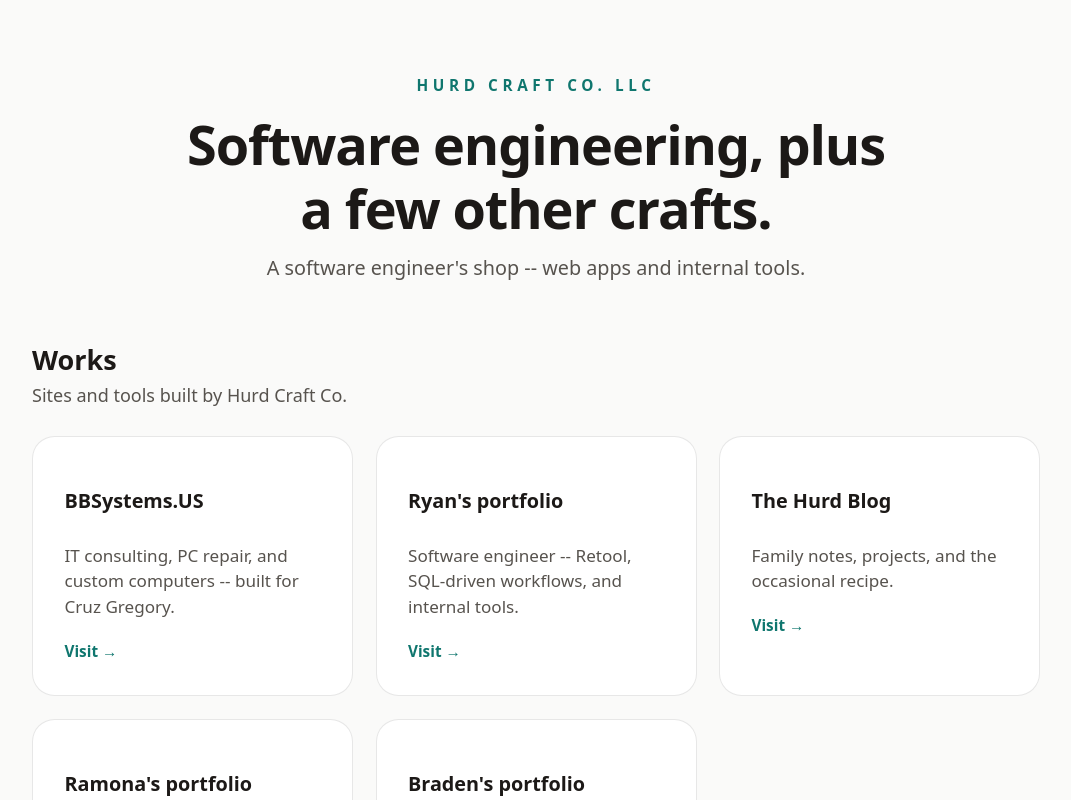
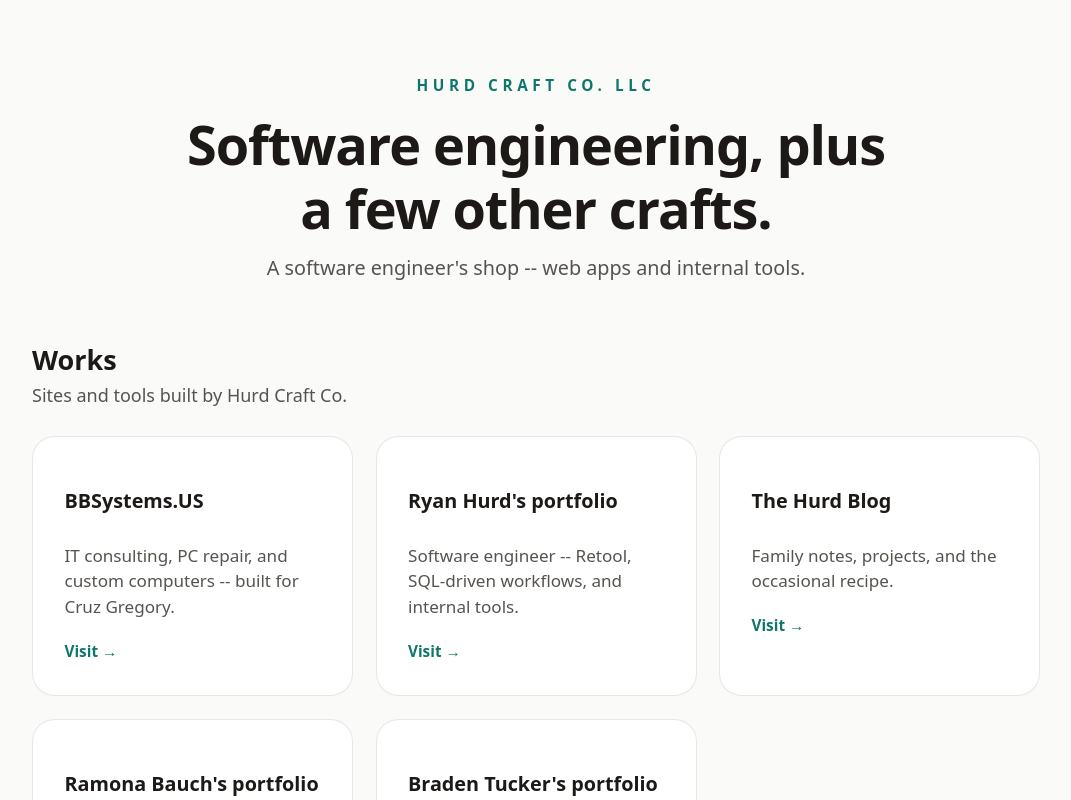
Before and after one commit to rh7112/hurd-cc, a React (Vite) app: page / in a window 1280 px wide. Shown: the top 800 px of the page, without its empty margins (104-1175 px from the left). Built offline with nearby package versions, Linux system fonts and the light colour scheme.

Commit message:
Include last names in Works card titles
Disambiguates whose portfolio is whose -- useful now that BBSystems.US
sits alongside them, and going forward if other people with the same
first names get portfolios built for them too.

Co-Authored-By: Claude Sonnet 5 <noreply@anthropic.com>

```diff
--- a/src/App.jsx
+++ b/src/App.jsx
@@ -7,7 +7,7 @@ const works = [
     description: 'IT consulting, PC repair, and custom computers -- built for Cruz Gregory.',
   },
   {
-    name: "Ryan's portfolio",
+    name: "Ryan Hurd's portfolio",
     href: 'https://ryan.hurd.cc',
     description: 'Software engineer -- Retool, SQL-driven workflows, and internal tools.',
   },
@@ -17,12 +17,12 @@ const works = [
     description: 'Family notes, projects, and the occasional recipe.',
   },
   {
-    name: "Ramona's portfolio",
+    name: "Ramona Bauch's portfolio",
     href: 'https://ramona.bauch.cc',
     description: 'Portfolio for Ramona Bauch, PA-C -- a Physician Assistant serving Northeastern Indiana.',
   },
   {
-    name: "Braden's portfolio",
+    name: "Braden Tucker's portfolio",
     href: 'https://braden.tucker.bid',
     description: 'Portfolio for Braden Tucker -- Bourbon Street Pizza, Bourbon, IN.',
   },
```
